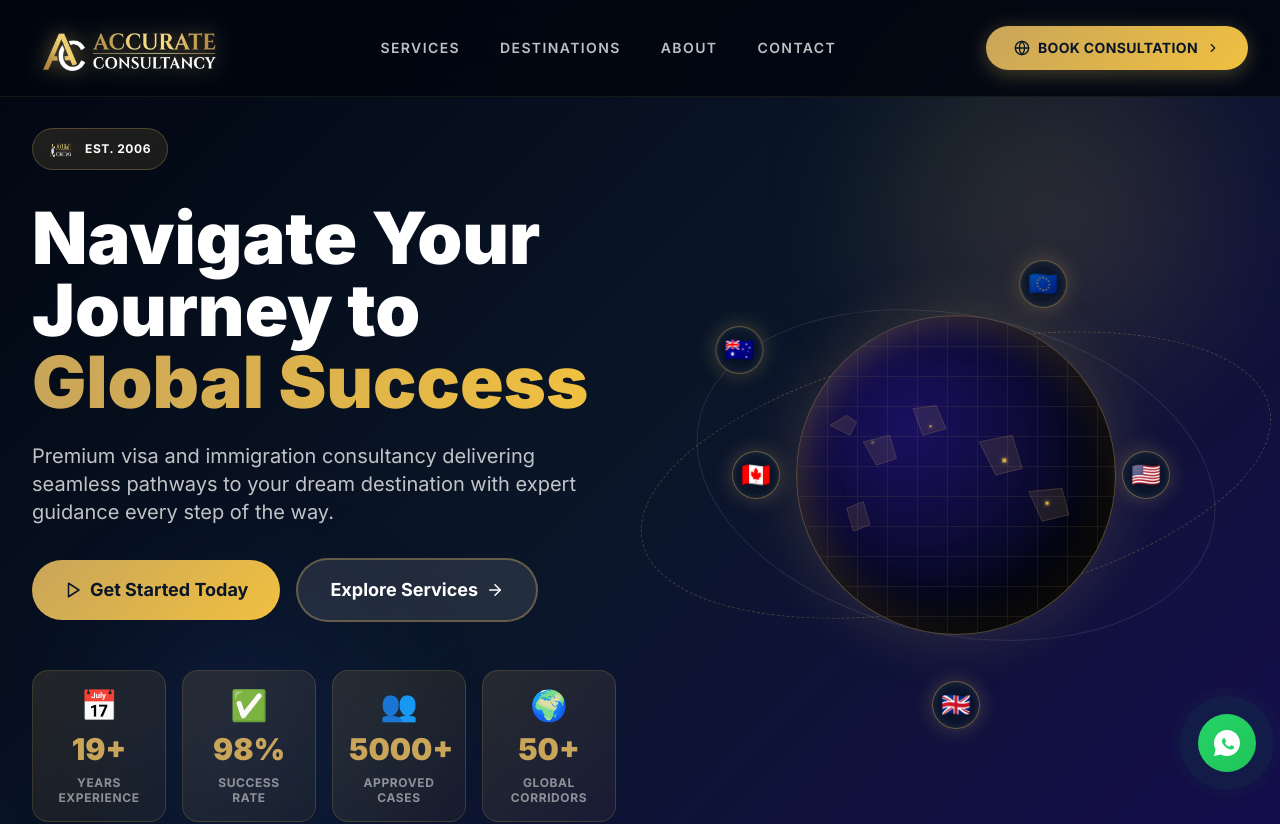
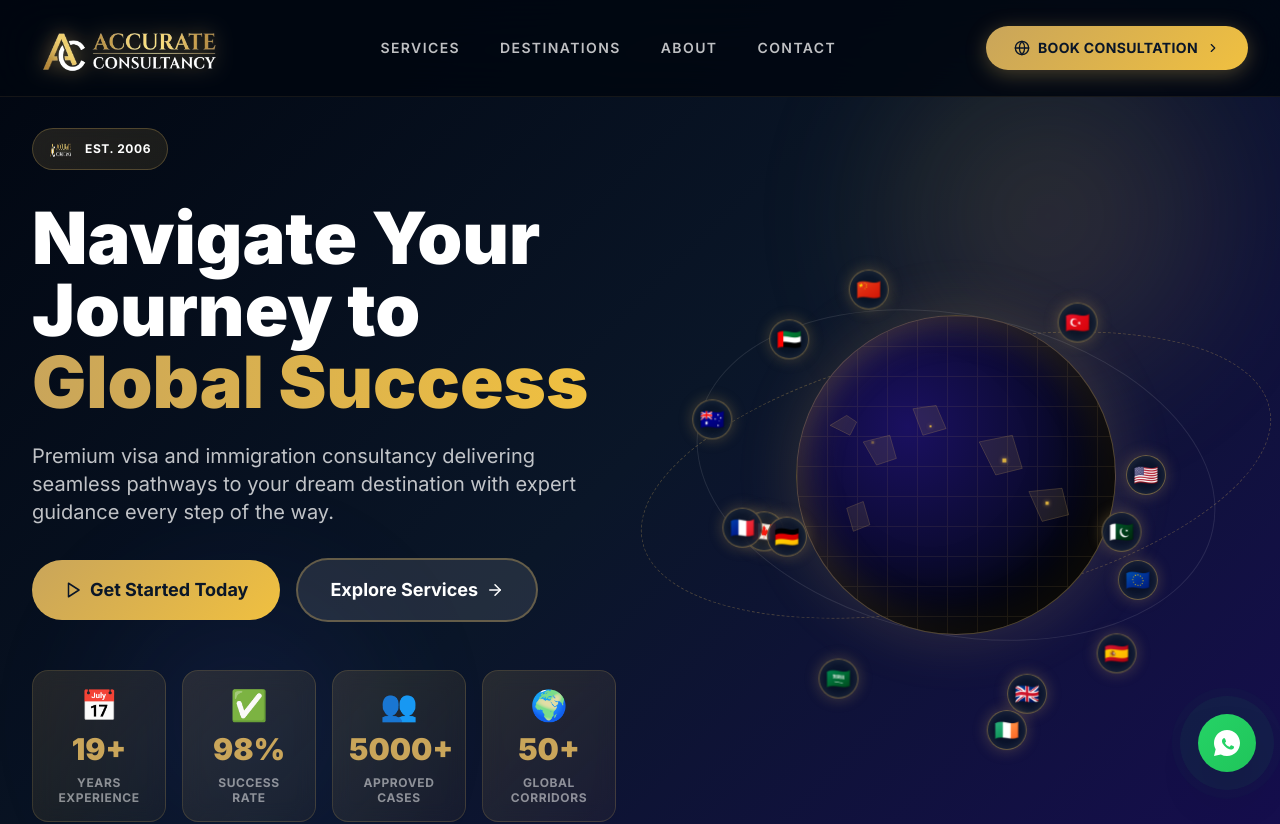
Before and after one commit to imran1001/Accurate-ConsultancyV3, a React (Vite) app: page / in a window 1280 px wide. Shown: the top 824 px of the page. Built offline with nearby package versions, Linux system fonts and the light colour scheme.

Commit message:
Update orbitFlags configuration and styles

```diff
--- a/src/components/Hero.jsx
+++ b/src/components/Hero.jsx
@@ -58,13 +58,22 @@ const ContinentsMap = () => (
   </svg>
 );
 
-// Flag Orbit Configuration
+// Expanded Flag Orbit Configuration
 const orbitFlags = [
-  { flag: '🇺🇸', radius: 190, duration: 16, delay: 0 },
-  { flag: '🇬🇧', radius: 230, duration: 20, delay: -5 },
-  { flag: '🇨🇦', radius: 200, duration: 18, delay: -9 },
-  { flag: '🇦🇺', radius: 250, duration: 24, delay: -14 },
-  { flag: '🇪🇺', radius: 210, duration: 22, delay: -18 },
+  { flag: '🇺🇸', radius: 190, duration: 20, delay: 0 },
+  { flag: '🇬🇧', radius: 230, duration: 25, delay: -5 },
+  { flag: '🇨🇦', radius: 200, duration: 22, delay: -10 },
+  { flag: '🇦🇺', radius: 250, duration: 28, delay: -15 },
+  { flag: '🇪🇺', radius: 210, duration: 24, delay: -2 },
+  { flag: '🇩🇪', radius: 180, duration: 18, delay: -8 },
+  { flag: '🇫🇷', radius: 220, duration: 26, delay: -12 },
+  { flag: '🇪🇸', radius: 240, duration: 30, delay: -4 },
+  { flag: '🇹🇷', radius: 195, duration: 21, delay: -18 },
+  { flag: '🇮🇪', radius: 260, duration: 32, delay: -7 },
+  { flag: '🇵🇰', radius: 175, duration: 19, delay: -20 },
+  { flag: '🇦🇪', radius: 215, duration: 23, delay: -14 },
+  { flag: '🇸🇦', radius: 235, duration: 27, delay: -9 },
+  { flag: '🇨🇳', radius: 205, duration: 25, delay: -17 },
 ];
 
 const Hero = () => {
@@ -261,13 +270,13 @@ const Hero = () => {
             {orbitFlags.map((item, i) => (
               <div
                 key={i}
-                className="absolute top-1/2 left-1/2 w-12 h-12 -ml-6 -mt-6 flex items-center justify-center bg-[#0a1628]/80 backdrop-blur-md rounded-full border border-[rgba(201,165,90,0.5)] z-20 hover:scale-125 transition-transform cursor-pointer"
+                className="absolute top-1/2 left-1/2 w-10 h-10 -ml-5 -mt-5 flex items-center justify-center bg-[#0a1628]/80 backdrop-blur-md rounded-full border border-[rgba(201,165,90,0.5)] z-20 hover:scale-125 transition-transform cursor-pointer"
                 style={{
-                  boxShadow: '0 0 20px rgba(201,165,90,0.3), inset 0 0 10px rgba(255,255,255,0.1)',
+                  boxShadow: '0 0 15px rgba(201,165,90,0.3), inset 0 0 10px rgba(255,255,255,0.1)',
                   animation: `orbitFlag${i} ${item.duration}s linear infinite ${item.delay}s`,
                 }}
               >
-                <span className="text-2xl leading-none drop-shadow-md">{item.flag}</span>
+                <span className="text-xl leading-none drop-shadow-md">{item.flag}</span>
               </div>
             ))}
           </div>
```
